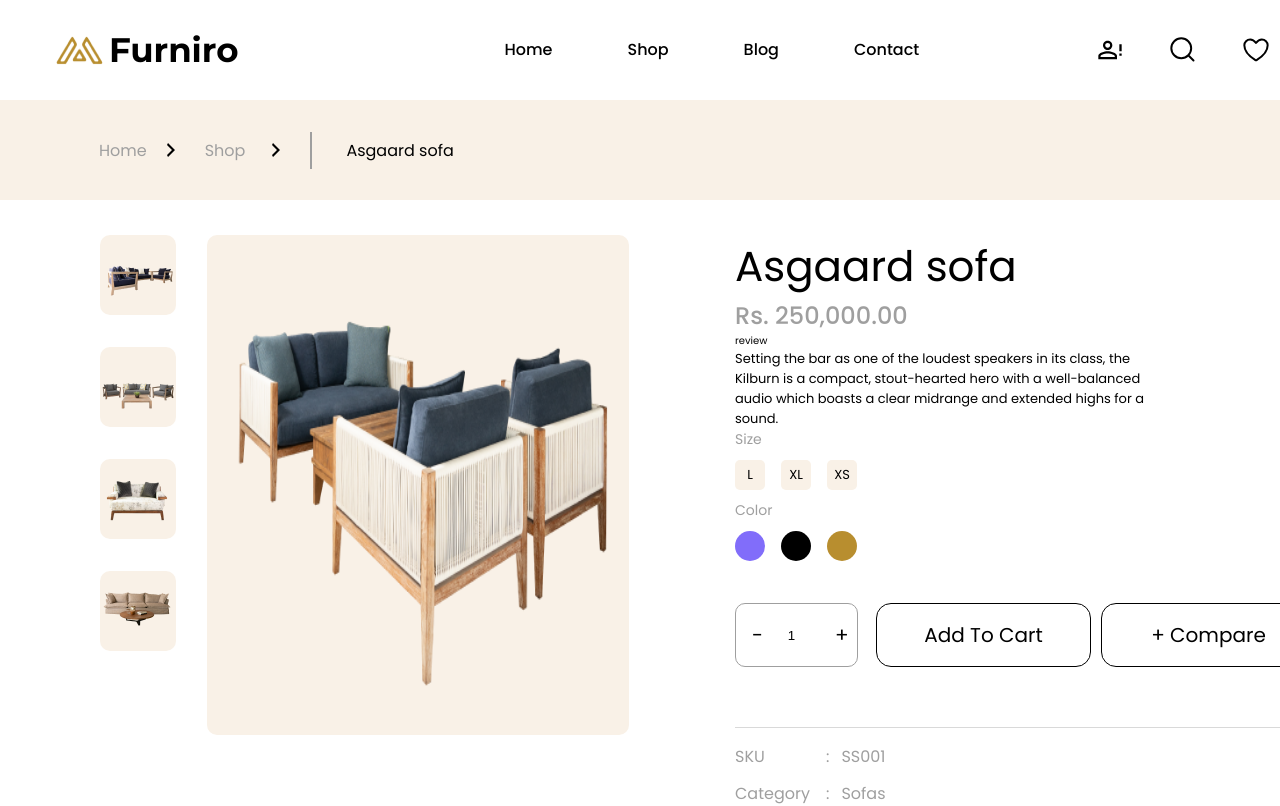
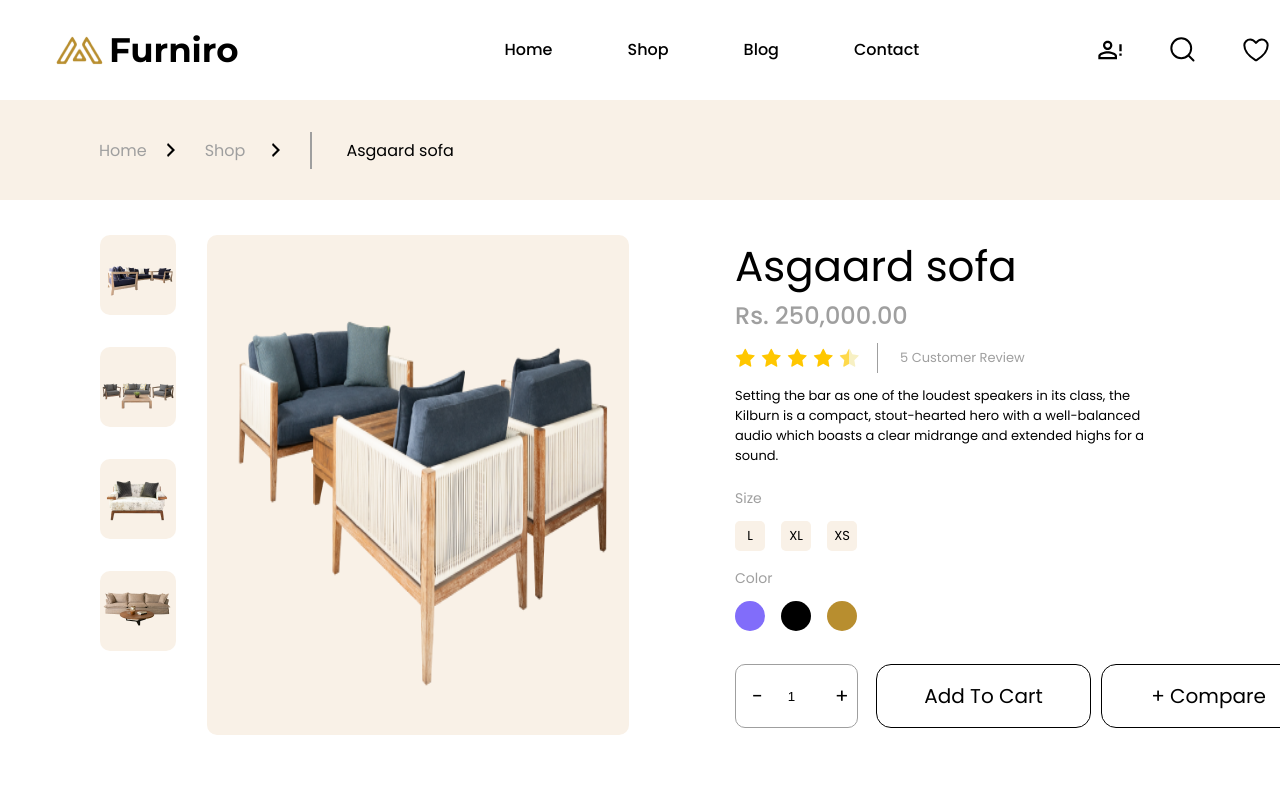
Before and after one commit to SubwaySerfer/e-commerce, a Vue app: page /card-info in a window 1280 px wide. Shown: the top 806 px of the page. Built offline with nearby package versions, Linux system fonts and the light colour scheme.

Commit message:
end: fin CardPage

```diff
--- a/src/App.vue
+++ b/src/App.vue
@@ -29,7 +29,8 @@ html {
   color: #000;
 }
 
-body {
+body,
+ul {
   margin: 0;
 }
 
--- a/src/components/cardInfo/CardButtons.vue
+++ b/src/components/cardInfo/CardButtons.vue
@@ -26,7 +26,7 @@
 <style scoped>
 .card-buttons {
   margin-bottom: 6rem;
-  padding-top: 3.2rem;
+  padding-top: 2.1rem;
   display: flex;
   flex-direction: row;
 }
@@ -46,6 +46,14 @@
   font-style: normal;
   font-weight: 400;
   line-height: normal;
+}
+.counter__item:hover {
+  border: none;
+}
+.counter__item:active,
+.counter__item:focus {
+  outline: none;
+  border: none;
 }
 .card-buttons__btn_counter {
   width: 12.3rem;
--- a/src/components/cardInfo/CardDescription.vue
+++ b/src/components/cardInfo/CardDescription.vue
@@ -57,6 +57,7 @@
   display: flex;
   text-align: center;
   gap: 5.2rem;
+  margin: 0;
 }
 .nav-list > li {
   list-style-type: none;
--- a/src/components/cardInfo/CardMedia.vue
+++ b/src/components/cardInfo/CardMedia.vue
@@ -31,6 +31,8 @@
   font-style: normal;
   font-weight: 400;
   line-height: normal;
+  padding-top: 4.1rem;
+  margin: 0;
 }
 .list__el {
   display: flex;
--- /dev/null
+++ b/src/components/cardInfo/CardReview.vue
@@ -0,0 +1,96 @@
+<template>
+  <div class="review-block">
+    <div class="review-block__stars">
+      <div>
+        <svg
+          style="width: 0; height: 0"
+          xmlns="http://www.w3.org/2000/svg"
+          viewBox="0 0 32 32"
+        >
+          <defs>
+            <linearGradient id="half" x1="0" x2="100%" y1="0" y2="0">
+              <stop offset="50%" stop-color="#fed94b"></stop>
+              <stop offset="50%" stop-color="#f7f0c3"></stop>
+            </linearGradient>
+
+            <symbol
+              xmlns="http://www.w3.org/2000/svg"
+              viewBox="0 0 32 32"
+              id="star"
+            >
+              <path
+                d="M31.547 12a.848.848 0 00-.677-.577l-9.427-1.376-4.224-8.532a.847.847 0 00-1.516 0l-4.218 8.534-9.427 1.355a.847.847 0 00-.467 1.467l6.823 6.664-1.612 9.375a.847.847 0 001.23.893l8.428-4.434 8.432 4.432a.847.847 0 001.229-.894l-1.615-9.373 6.822-6.665a.845.845 0 00.214-.869z"
+              />
+            </symbol>
+          </defs>
+        </svg>
+      </div>
+
+      <p class="star-rating" aria-label="4.5 stars out of 5">
+        <svg class="c-star active" width="20" height="20" viewBox="0 0 20 20">
+          <use xlink:href="#star"></use>
+        </svg>
+        <svg class="c-star active" width="20" height="20" viewBox="0 0 20 20">
+          <use xlink:href="#star"></use>
+        </svg>
+        <svg class="c-star active" width="20" height="20" viewBox="0 0 20 20">
+          <use xlink:href="#star"></use>
+        </svg>
+        <svg class="c-star active" width="20" height="20" viewBox="0 0 20 20">
+          <use xlink:href="#star"></use>
+        </svg>
+        <svg class="c-star active" width="20" height="20" viewBox="0 0 20 20">
+          <use xlink:href="#star" fill="url(#half)"></use>
+        </svg>
+      </p>
+    </div>
+    <span class="line"></span>
+    <span class="review-block__customers">5 Customer Review</span>
+  </div>
+</template>
+
+<style scoped>
+.review-block {
+  height: 3rem;
+  margin: 1rem 0 1.3rem;
+  display: flex;
+  flex-direction: row;
+  align-items: center;
+}
+.line {
+  display: block;
+  width: 0.1rem;
+  height: 3rem;
+  background: #9f9f9f;
+  margin-left: 1.8rem;
+  margin-right: 2.2rem;
+}
+.review-block__customers {
+  color: #9f9f9f;
+  font-family: Poppins;
+  font-size: 1.3rem;
+  font-style: normal;
+  font-weight: 400;
+  line-height: normal;
+}
+.review-block__stars {
+  display: flex;
+}
+
+.star-rating {
+  display: flex;
+  justify-content: center;
+  gap: 0.6rem;
+}
+
+.c-star {
+  width: var(--size, 2rem);
+  height: var(--size, 2rem);
+  fill: white;
+  stroke: none;
+
+  &.active {
+    fill: #ffc700;
+  }
+}
+</style>
--- a/src/components/cardInfo/CardSectionInfo.vue
+++ b/src/components/cardInfo/CardSectionInfo.vue
@@ -2,7 +2,7 @@
   <div class="card-info">
     <h1 class="card-info__title">{{ name }}</h1>
     <h3 class="card-info__price">{{ price }}</h3>
-    <div>review</div>
+    <card-review></card-review>
     <p class="card-info__description">{{ description }}</p>
     <h5 class="card-info__parameter">Size</h5>
     <ul class="card-info__list">
@@ -16,7 +16,7 @@
         <span class="size__el">XS</span>
       </li>
     </ul>
-    <h5 class="card-info__parameter">Color</h5>
+    <h5 class="card-info__parameter card-info__parameter_color">Color</h5>
     <ul class="card-info__list">
       <li class="list-colors__color list-colors__color_purple"></li>
       <li class="list-colors__color list-colors__color_black"></li>
@@ -30,12 +30,14 @@
 <script>
 import CardMedia from "./CardMedia.vue";
 import CardButtons from "./CardButtons.vue";
+import CardReview from "./CardReview.vue";
 
 export default {
   props: ["name", "price", "description"],
   components: {
     CardMedia,
     CardButtons,
+    CardReview,
   },
 };
 </script>
@@ -68,6 +70,7 @@ export default {
   width: 42.4rem;
   height: auto;
   text-align: start;
+  margin-bottom: 2.2rem;
 }
 .card-info__parameter {
   color: #9f9f9f;
@@ -75,9 +78,13 @@ export default {
   font-weight: 400;
   line-height: normal;
 }
+.card-info__parameter_color {
+  margin-top: 0.53rem;
+}
 .card-info__list {
   display: flex;
   gap: 1.6rem;
+  margin: 1.2rem 0;
 }
 .list-sizes__size {
   width: 3rem;
```
Also changed, not shown: src/style.css (line endings or trailing spaces), tasks.txt.
